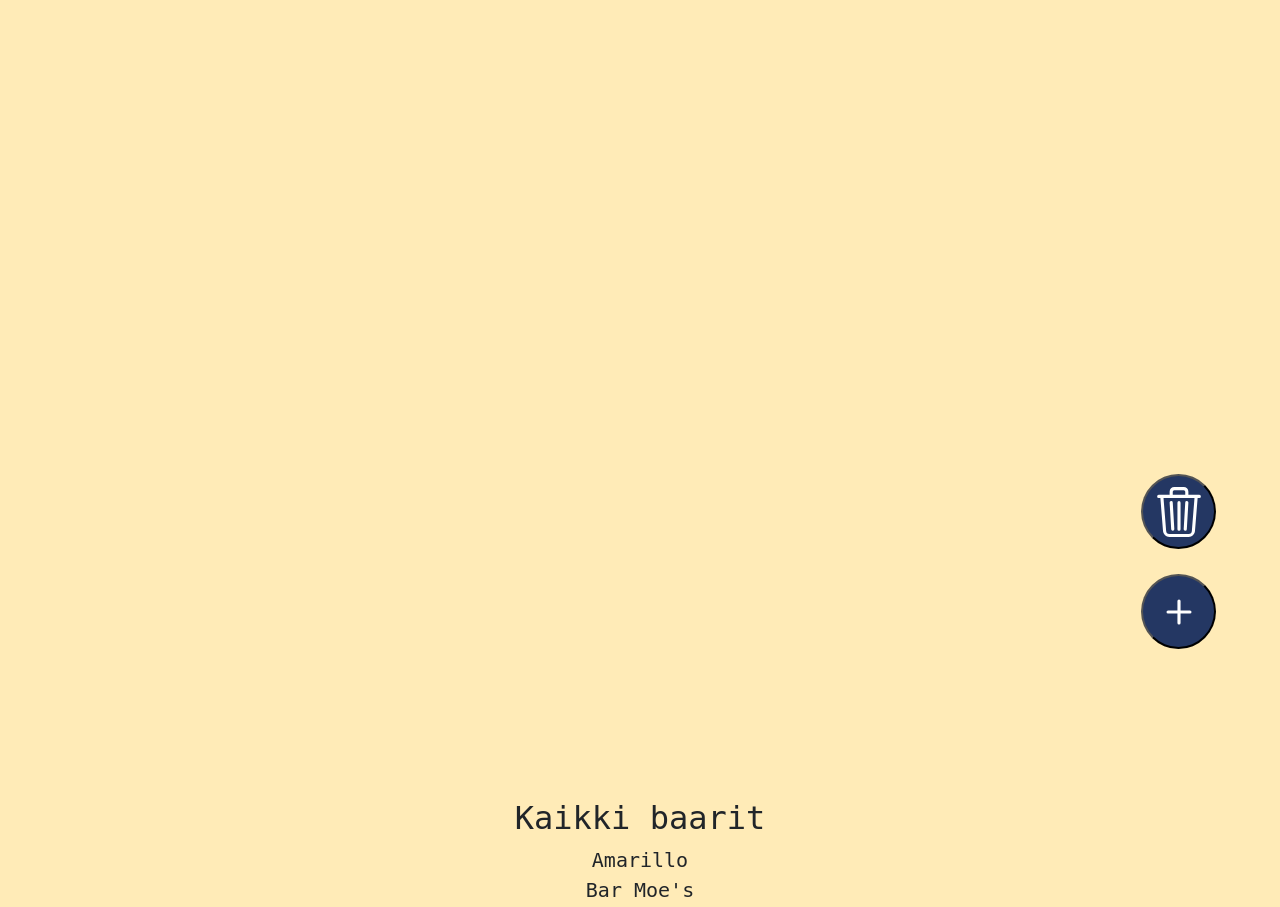
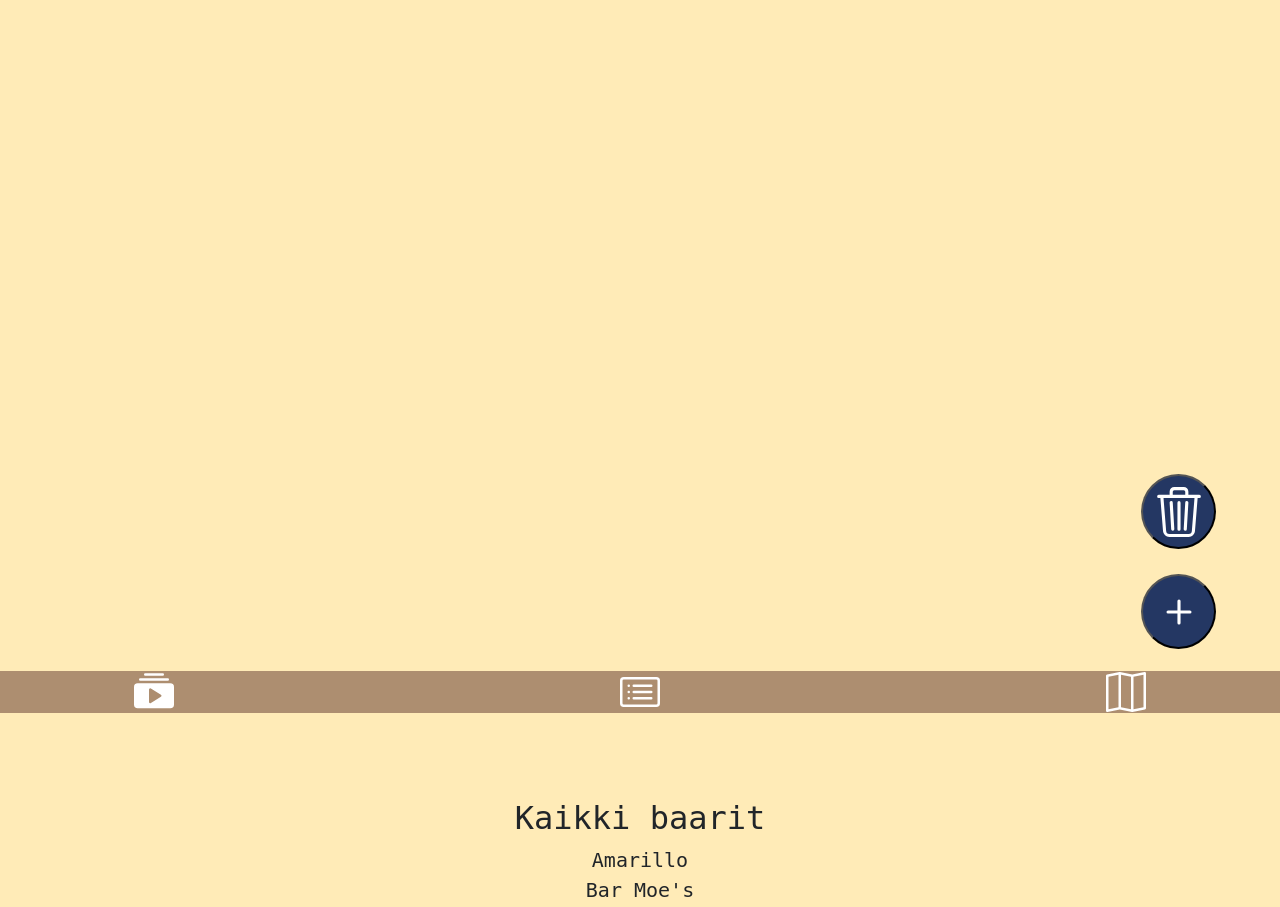
Before and after one commit to jjalaitinen/kaljakierros, a Flask app: page / in a window 1280 px wide. Shown: the part 87-994 px from the top of the page. Run offline with Flask 2, Linux system fonts and the light colour scheme.

Commit message:
alapalkin lisäys ja tyylittelyä

```diff
--- a/static/tyylit.css
+++ b/static/tyylit.css
@@ -4,15 +4,22 @@
 #FFEBB7
 #AD8E70
 */
+
+/* Poistetaan kaikista listoista marker ja margin */
 ul {
   list-style-type: none;
-  padding: 0;
   margin: 0 !important;
 }
+
+/* Globaali fontti ja isona ainakin toistaiseksi*/
 body {
   font-family:monospace !important;
   font-size:x-large !important;
 }
+
+/* Baarinlisäämisnapin ja listannollausnapin divi
+Oikeaan reunaan alas päällekkäin.
+*/
 #baarikierrosnapit {
   position: fixed;
   bottom:0;
@@ -25,7 +32,8 @@ body {
   justify-content: space-between;
 }
 
-button {
+/*baarikierrosnappien kokoa ja väriä*/
+#baarikierrosnapit button {
   background-color: #243763;
   font-size:xx-large !important;
   border-radius: 100% !important;
@@ -34,16 +42,38 @@ button {
   min-height: 75px;
   max-height: 75px;
 }
+
 #alkujorinat {
   background-color: #ffebb7;
 }
+
 #toiminnallisuus {
   background-color: #ffebb7;
   min-height:100vh;
 }
+
 #baari_info {
   background-color: #ffebb7;
 }
+
 #loppuhorinat {
   background-color: #ffebb7;
 }
+
+#alapalkki {
+  background-color: #AD8E70;
+  display: flex;
+  justify-content: space-between;
+  padding-left: 10%;
+  padding-right: 10%;
+  position: fixed;
+  bottom:0;
+  left:0;
+  min-width: 100%;
+  width:100%;
+}
+
+#alapalkki button {
+  border: none;
+  background-color: #AD8E70;
+}
--- a/templates/index.html
+++ b/templates/index.html
@@ -70,5 +70,54 @@
     <div id="loppuhorinat">
       <div>moi moi!</div>
     </div>
+
+    <div id="alapalkki">
+      <button>
+        <svg
+          xmlns="http://www.w3.org/2000/svg"
+          width="40"
+          height="40"
+          fill="white"
+          class="bi bi-collection-play-fill"
+          viewBox="0 0 16 16"
+        >
+          <path
+            d="M2.5 3.5a.5.5 0 0 1 0-1h11a.5.5 0 0 1 0 1h-11zm2-2a.5.5 0 0 1 0-1h7a.5.5 0 0 1 0 1h-7zM0 13a1.5 1.5 0 0 0 1.5 1.5h13A1.5 1.5 0 0 0 16 13V6a1.5 1.5 0 0 0-1.5-1.5h-13A1.5 1.5 0 0 0 0 6v7zm6.258-6.437a.5.5 0 0 1 .507.013l4 2.5a.5.5 0 0 1 0 .848l-4 2.5A.5.5 0 0 1 6 12V7a.5.5 0 0 1 .258-.437z"
+          />
+        </svg>
+      </button>
+      <button>
+        <svg
+          xmlns="http://www.w3.org/2000/svg"
+          width="40"
+          height="40"
+          fill="white"
+          class="bi bi-card-list"
+          viewBox="0 0 16 16"
+        >
+          <path
+            d="M14.5 3a.5.5 0 0 1 .5.5v9a.5.5 0 0 1-.5.5h-13a.5.5 0 0 1-.5-.5v-9a.5.5 0 0 1 .5-.5h13zm-13-1A1.5 1.5 0 0 0 0 3.5v9A1.5 1.5 0 0 0 1.5 14h13a1.5 1.5 0 0 0 1.5-1.5v-9A1.5 1.5 0 0 0 14.5 2h-13z"
+          />
+          <path
+            d="M5 8a.5.5 0 0 1 .5-.5h7a.5.5 0 0 1 0 1h-7A.5.5 0 0 1 5 8zm0-2.5a.5.5 0 0 1 .5-.5h7a.5.5 0 0 1 0 1h-7a.5.5 0 0 1-.5-.5zm0 5a.5.5 0 0 1 .5-.5h7a.5.5 0 0 1 0 1h-7a.5.5 0 0 1-.5-.5zm-1-5a.5.5 0 1 1-1 0 .5.5 0 0 1 1 0zM4 8a.5.5 0 1 1-1 0 .5.5 0 0 1 1 0zm0 2.5a.5.5 0 1 1-1 0 .5.5 0 0 1 1 0z"
+          />
+        </svg>
+      </button>
+      <button>
+        <svg
+          xmlns="http://www.w3.org/2000/svg"
+          width="40"
+          height="40"
+          fill="white"
+          class="bi bi-map"
+          viewBox="0 0 16 16"
+        >
+          <path
+            fill-rule="evenodd"
+            d="M15.817.113A.5.5 0 0 1 16 .5v14a.5.5 0 0 1-.402.49l-5 1a.502.502 0 0 1-.196 0L5.5 15.01l-4.902.98A.5.5 0 0 1 0 15.5v-14a.5.5 0 0 1 .402-.49l5-1a.5.5 0 0 1 .196 0L10.5.99l4.902-.98a.5.5 0 0 1 .415.103zM10 1.91l-4-.8v12.98l4 .8V1.91zm1 12.98 4-.8V1.11l-4 .8v12.98zm-6-.8V1.11l-4 .8v12.98l4-.8z"
+          />
+        </svg>
+      </button>
+    </div>
   </body>
 </html>
```
